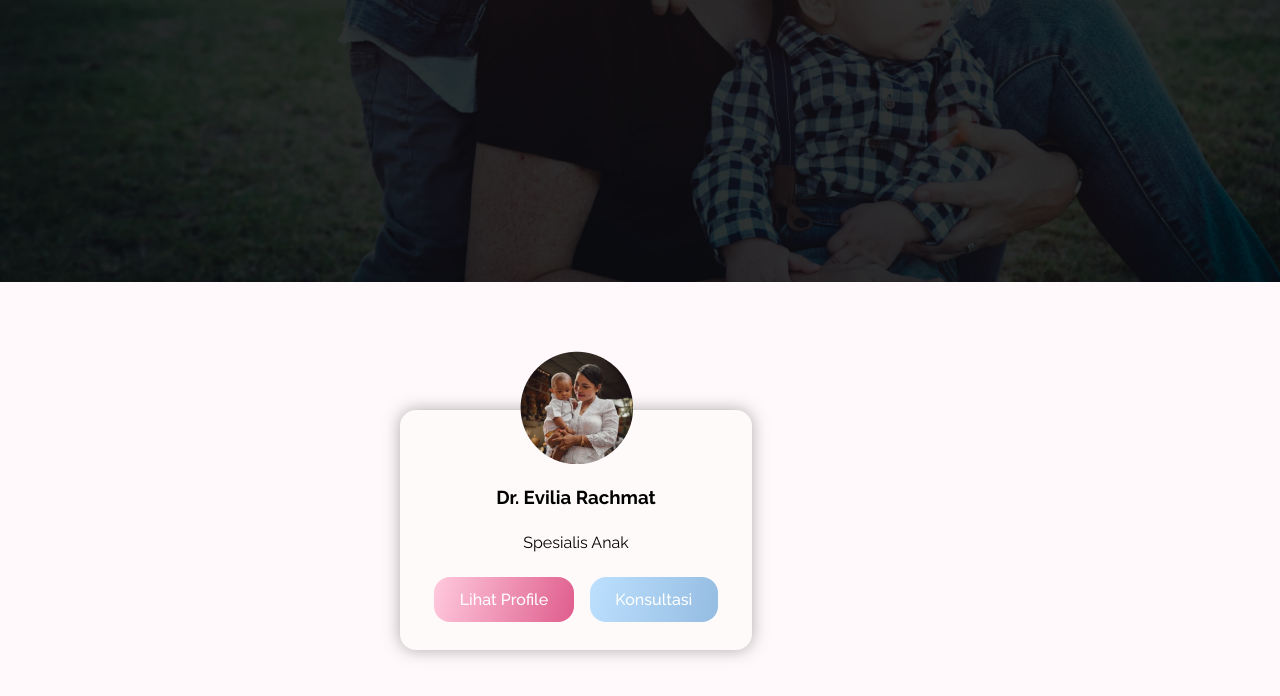
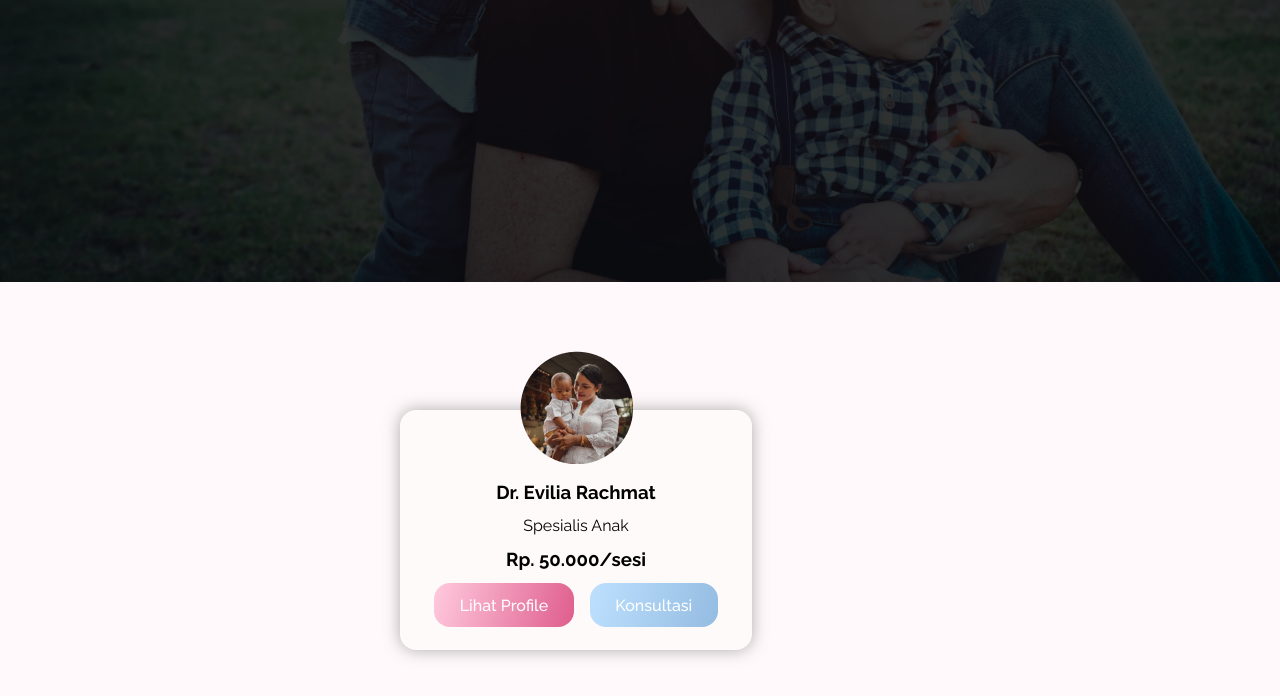
Before and after one commit to RioAgastya/newborn-ui, a plain HTML site: page layanan.html in a window 1280 px wide. Shown: the part 518-1214 px from the top of the page. Drawn offline with nearby package versions, Linux system fonts and the light colour scheme.

Commit message:
Update layanan.html

```diff
--- a/layanan.html
+++ b/layanan.html
@@ -41,6 +41,7 @@
           <img src="public/avatar@2x.png" alt="" />
           <h3 class="name">Dr. Evilia Rachmat</h3>
           <p>Spesialis Anak</p>
+          <h3>Rp. 50.000/sesi</h3>
           <div class="button-action">
             <a class="see-profile" href="#" id="buttonProfile">Lihat Profile</a>
             <a class="konsul" href="#">Konsultasi</a>
```
